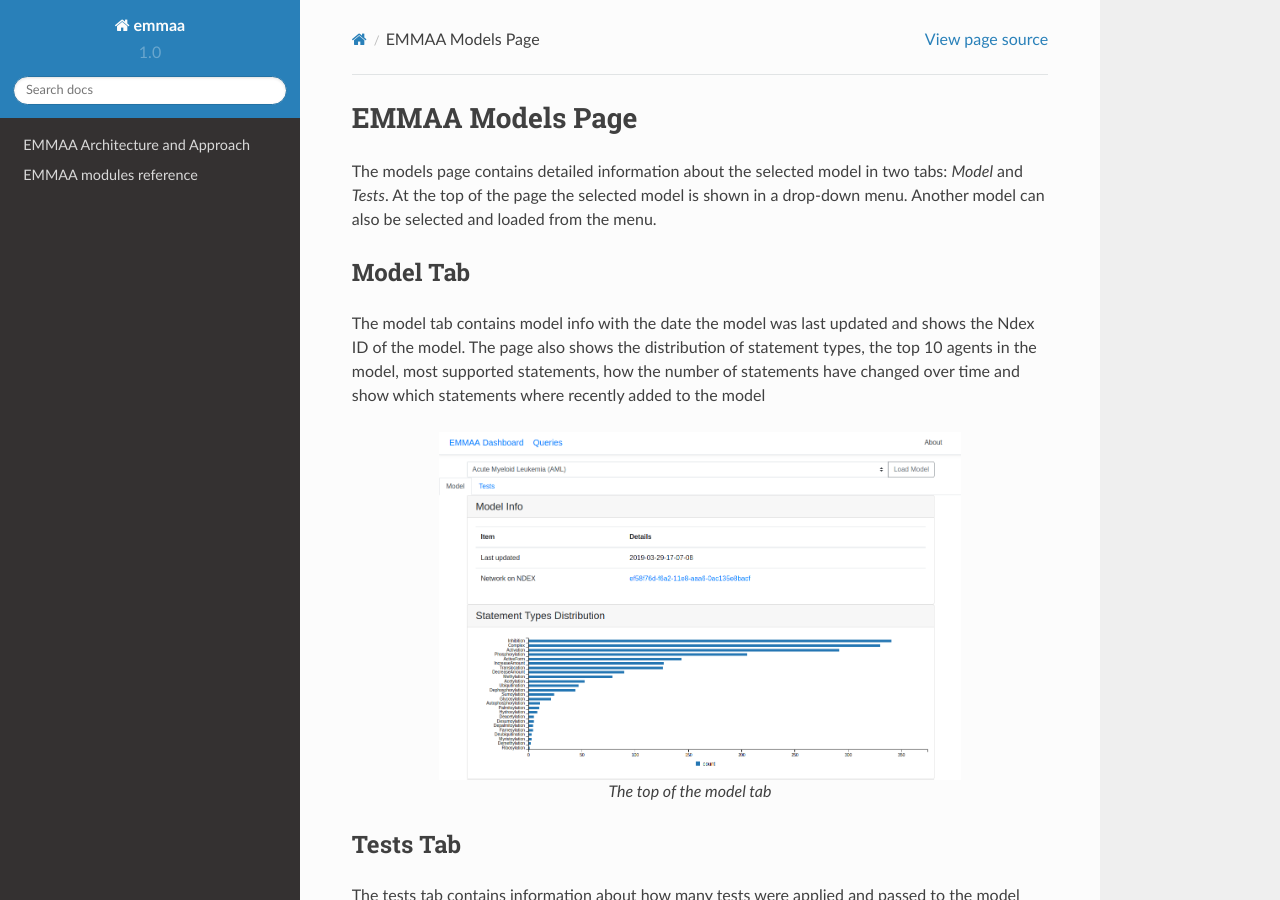
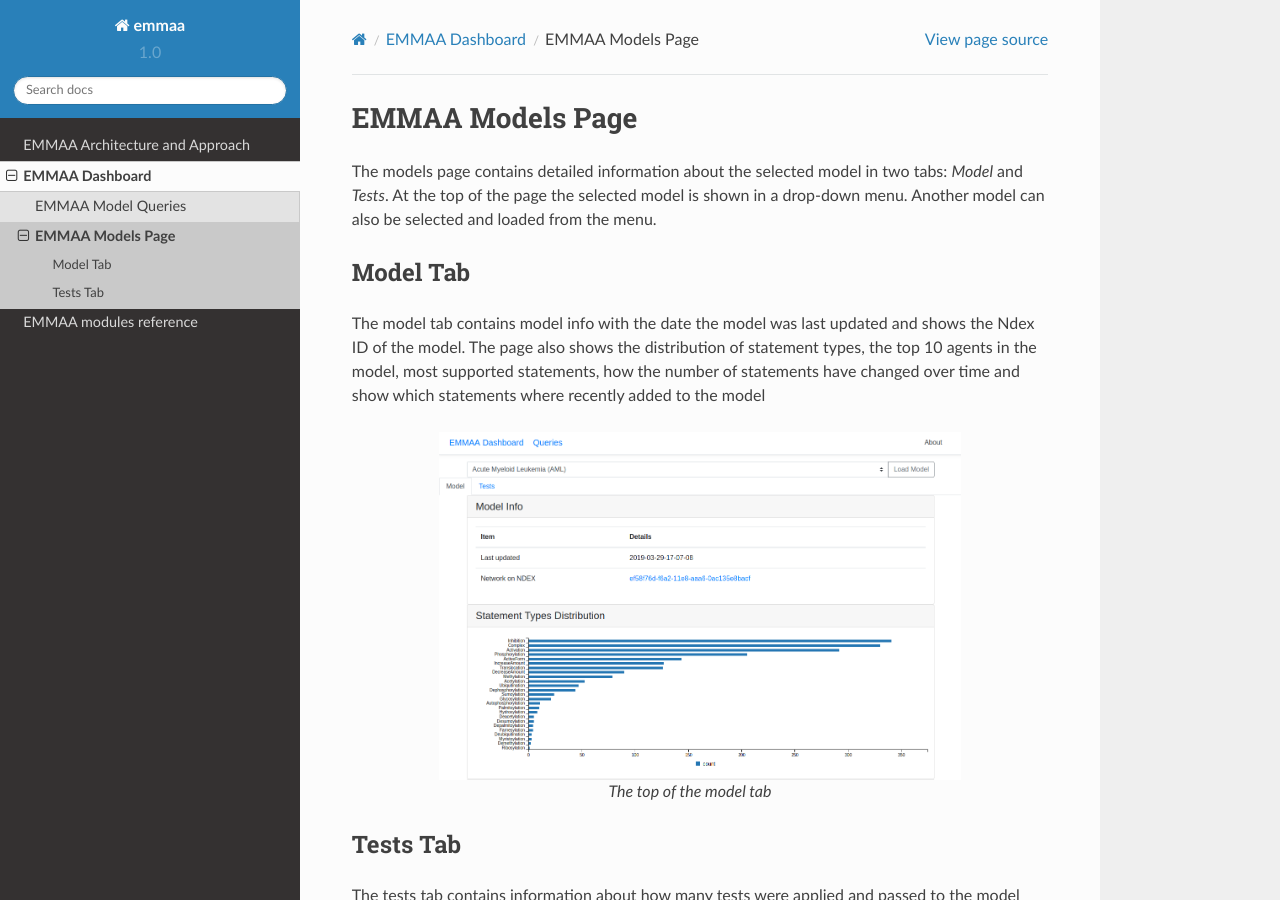
Before and after one commit to gyorilab/emmaa, a Sphinx documentation site: the page built from doc/dashboard/models_page.rst, in a window 1280 px wide and 900 px high. Built offline with Sphinx 7.4.7 and the Read the Docs theme 2.0.0, drawn with Linux system fonts in a browser that asks for light colours; pages that are not in the unit, such as notebooks, are missing from menus.

Commit message:
Make Dashboard a top level section

```diff
--- a/doc/architecture/index.rst
+++ b/doc/architecture/index.rst
@@ -16,4 +16,3 @@ available at http://github.com/indralab/emmaa.
    assembly
    metamodel
    analysis
-   dashboard
--- a/doc/dashboard/index.rst
+++ b/doc/dashboard/index.rst
@@ -16,3 +16,10 @@ built, tested and analyzed models.
 
 The EMMAA Dashboard is accessible at
 `http://emmaa-service-1943566322.us-east-1.elb.amazonaws.com/home <http://emmaa-service-1943566322.us-east-1.elb.amazonaws.com/home>`_.
+
+
+.. toctree::
+   :maxdepth: 4
+
+   model_queries
+   models_page
--- a/doc/dashboard/model_queries.rst
+++ b/doc/dashboard/model_queries.rst
@@ -11,7 +11,7 @@ valid. A query can also optionally be submitted for registration. With this
 option, when returning to the page, previous queries will be loaded with
 their latest result.
 
-.. figure:: ../../_static/images/query_filled.png
+.. figure:: ../_static/images/query_filled.png
   :align: center
   :figwidth: 100 %
 
--- a/doc/dashboard/models_page.rst
+++ b/doc/dashboard/models_page.rst
@@ -15,7 +15,7 @@ statement types, the top 10 agents in the model, most supported statements,
 how the number of statements have changed over time and show which statements
 where recently added to the model
 
-.. figure:: ../../_static/images/aml_model_tab.png
+.. figure:: ../_static/images/aml_model_tab.png
   :align: center
   :figwidth: 75 %
 
@@ -28,7 +28,7 @@ The tests tab contains information about how many tests were applied and
 passed to the model and also how the percentage of tests that passed evolved
 over time.
 
-.. figure:: ../../_static/images/aml_tests_tab_top.png
+.. figure:: ../_static/images/aml_tests_tab_top.png
   :align: center
   :figwidth: 100 %
 
@@ -39,7 +39,7 @@ If any new tests were applied in the latest test run of the model
 they are shown under *New Applied Tests*, while the new tests that passed are
 shown under *New Passed Tests*.
 
-.. figure:: ../../_static/images/aml_tests_tab_tests.png
+.. figure:: ../_static/images/aml_tests_tab_tests.png
   :align: center
   :figwidth: 100 %
 
@@ -48,7 +48,7 @@ shown under *New Passed Tests*.
 
 Further down, all tests applied to the model are shown.
 
-.. figure:: ../../_static/images/aml_tests_all_tests.png
+.. figure:: ../_static/images/aml_tests_all_tests.png
   :align: center
   :figwidth: 100 %
 
--- a/doc/index.rst
+++ b/doc/index.rst
@@ -10,6 +10,7 @@ EMMAA: Ecosystem of Machine-maintained models with Automated Analysis
    :maxdepth: 3
 
    architecture/index
+   dashboard/index
    modules/index
 
 
```
